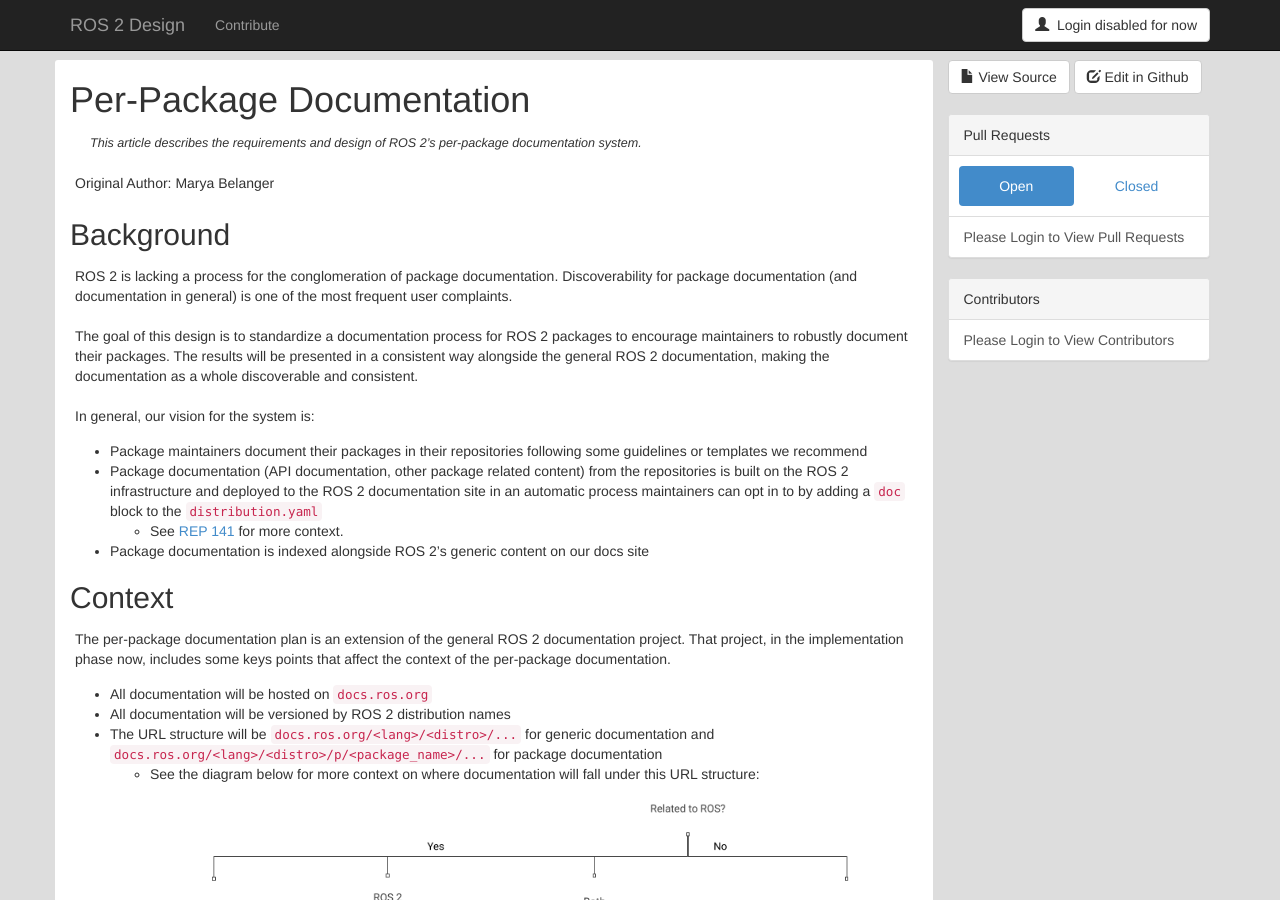
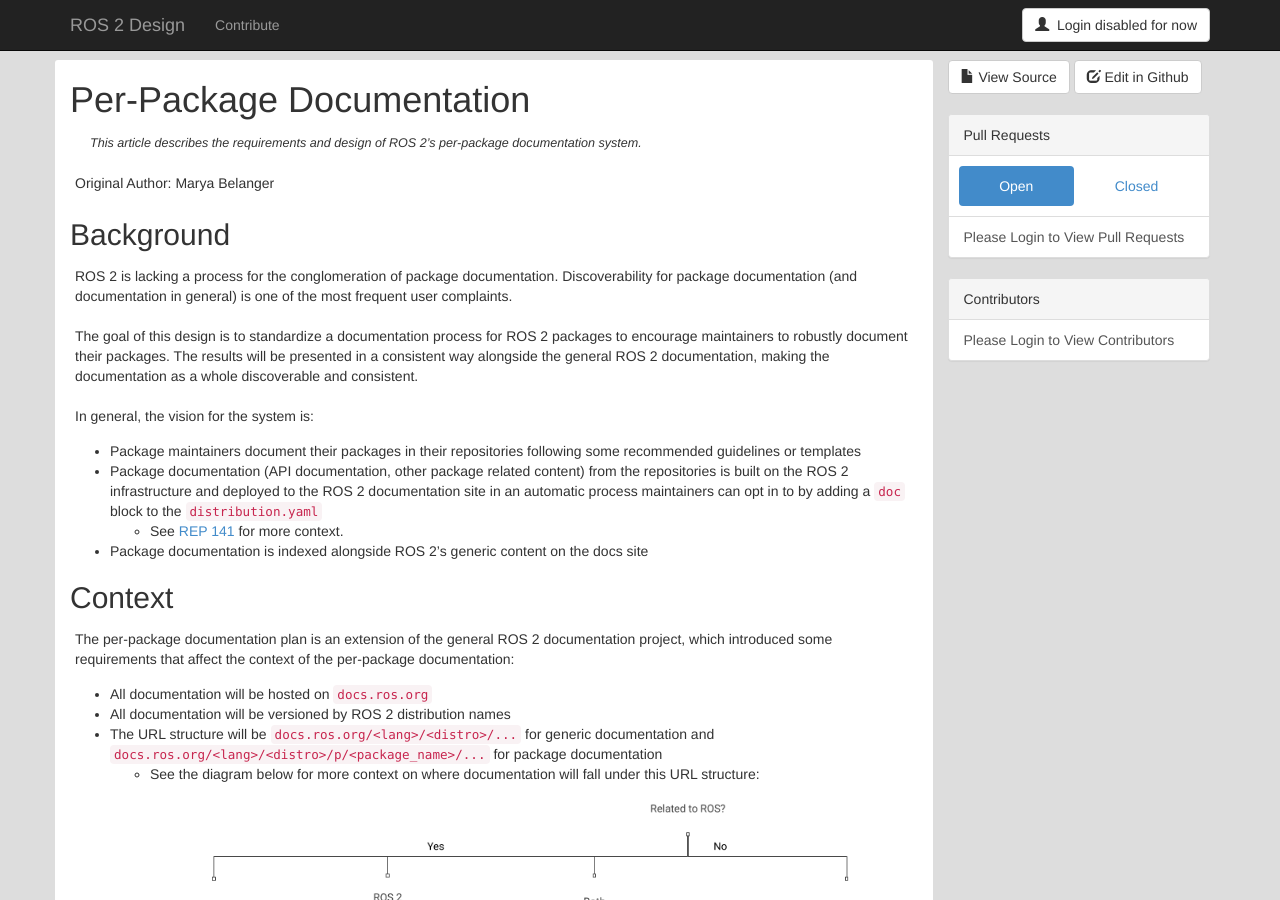
Before and after one commit to ros2/design, a Jekyll site: the page built from articles/per_package_documentation.md, in a window 1280 px wide and 900 px high. Built offline with Jekyll 4.4.1, drawn with Linux system fonts in a browser that asks for light colours; nearby versions of some CDN libraries; some of the changed text lies outside the part shown.

Commit message:
remove possesive tone, time specific statements
Signed-off-by: maryaB-osr <marya@openrobotics.org>

```diff
--- a/articles/per_package_documentation.md
+++ b/articles/per_package_documentation.md
@@ -25,17 +25,16 @@
 The goal of this design is to standardize a documentation process for ROS 2 packages to encourage maintainers to robustly document their packages.
 The results will be presented in a consistent way alongside the general ROS 2 documentation, making the documentation as a whole discoverable and consistent.
 
-In general, our vision for the system is:
+In general, the vision for the system is:
 
-- Package maintainers document their packages in their repositories following some guidelines or templates we recommend
+- Package maintainers document their packages in their repositories following some recommended guidelines or templates
 - Package documentation (API documentation, other package related content) from the repositories is built on the ROS 2 infrastructure and deployed to the ROS 2 documentation site in an automatic process maintainers can opt in to by adding a `doc` block to the `distribution.yaml`
   - See [REP 141](https://www.ros.org/reps/rep-0141.html) for more context.
-- Package documentation is indexed alongside ROS 2's generic content on our docs site
+- Package documentation is indexed alongside ROS 2's generic content on the docs site
 
 ## Context
 
-The per-package documentation plan is an extension of the general ROS 2 documentation project.
-That project, in the implementation phase now, includes some keys points that affect the context of the per-package documentation.
+The per-package documentation plan is an extension of the general ROS 2 documentation project, which introduced some requirements that affect the context of the per-package documentation:
 
 - All documentation will be hosted on `docs.ros.org`
 - All documentation will be versioned by ROS 2 distribution names
@@ -80,7 +79,7 @@
 The docs site and buildfarm will allow documentation for the latest version of a package corresponding to each ROS 2 distribution the docs site supports versioning for.
 The package repository can still maintain it's own docs for previous versions.
 
-While multiple package versions per distribution will not initially be supported, the URL structure will support the addition of this feature in the future (mentioned in the Secondary requirements below).
+While multiple package versions per distribution will not initially be supported, the URL structure will support the addition of this feature in the future (mentioned under "Secondary requirements" below).
 
 **The buildfarm must automatically build package documentation**
 
```
